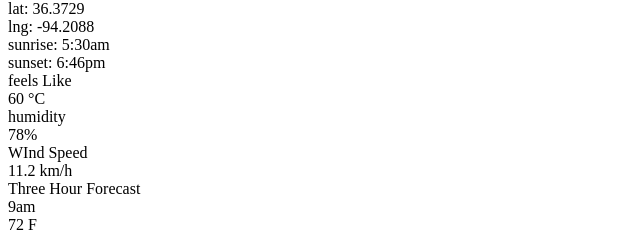
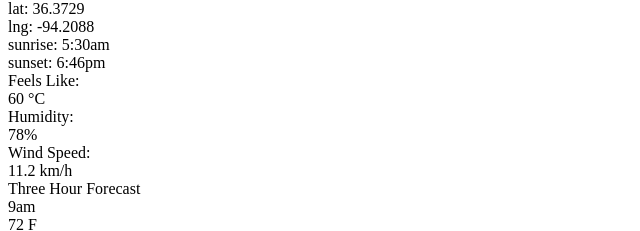
Before and after one commit to kb-git-hub/weather-app, a plain HTML site: page index.html in a window 1280 px wide. Shown: the part 206-437 px from the top of the page, 0-640 px from the left. Drawn offline with nearby package versions, Linux system fonts and the light colour scheme.

Commit message:
Update Get Requests for Top

```diff
--- a/index.html
+++ b/index.html
@@ -56,13 +56,13 @@
                     <div id="wd-set">sunset: 6:46pm</div>
                 </div>
                 <div id="weather-display-stats">
-                    <div id="wd-feels-like">feels Like</div>
+                    <div id="wd-feels-like">Feels Like:</div>
                     <div id="wd-feels-like-result">60 °C</div>
 
-                    <div id="wd-humidity">humidity</div>
+                    <div id="wd-humidity">Humidity:</div>
                     <div id="wd-humidity-result">78%</div>
 
-                    <div id="wd-wind-speed">WInd Speed</div>
+                    <div id="wd-wind-speed">Wind Speed:</div>
                     <div id="wd-wind-speed-result">11.2 km/h</div>
                 </div>
             </div>
```
